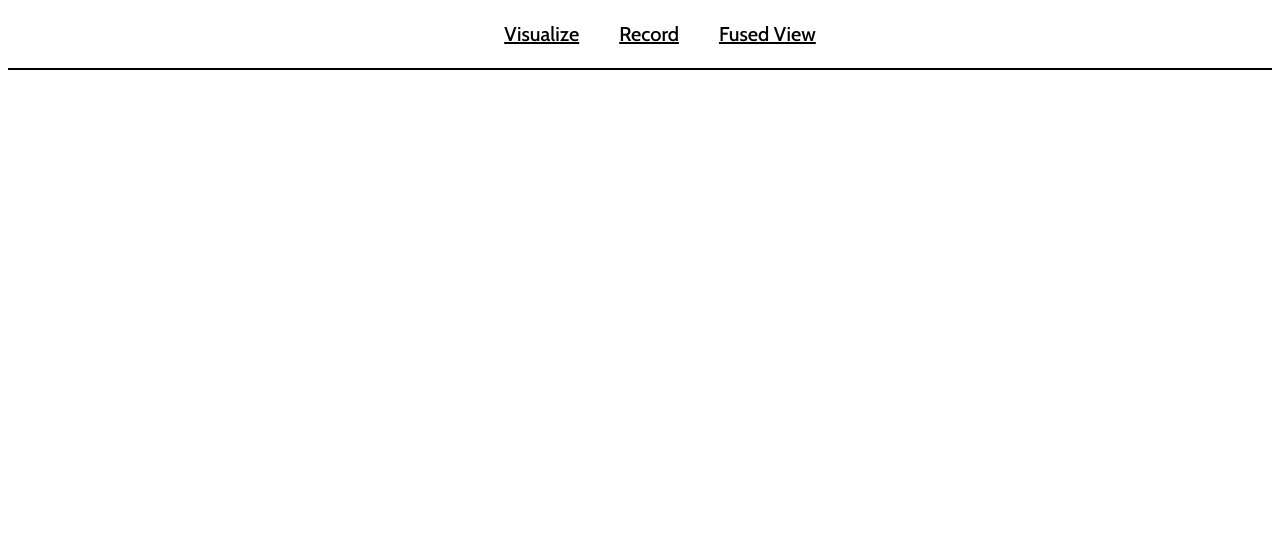
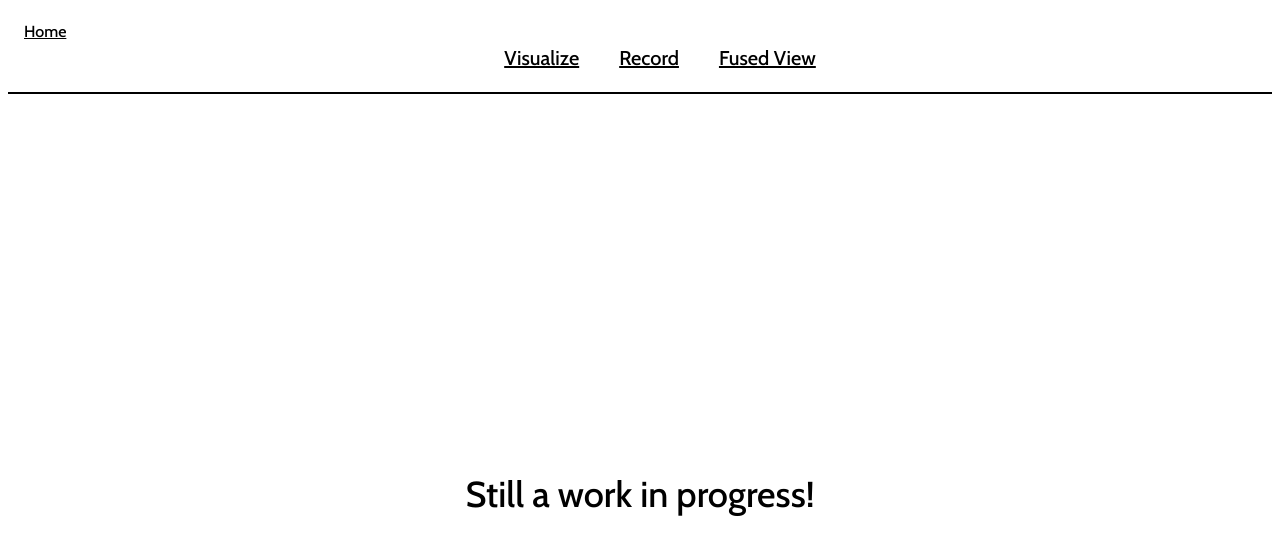
Before and after one commit to Nathan-Furnal/full-stack-process-management-example, a Vue app in the folder frontend/: page /processes/fused in a window 1280 px wide. Shown: the top 554 px of the page. Built offline with nearby package versions, Linux system fonts and the light colour scheme.

Commit message:
add a home path in nav and fused view in the works

```diff
--- a/frontend/src/components/NavigationBar.vue
+++ b/frontend/src/components/NavigationBar.vue
@@ -4,6 +4,9 @@ import { RouterLink } from 'vue-router'
 
 <template>
   <nav class="border-b-2 border-b-black mt-5 ml-2 mr-2">
+    <div class="flex align-middle ml-4">
+      <RouterLink to="/" class="underline">Home</RouterLink>
+    </div>
     <ol class="list-none flex justify-center mb-5">
       <li class="inline-block ml-10 text-xl">
         <RouterLink to="/processes/visualize" class="underline">Visualize</RouterLink>
@@ -22,4 +25,9 @@ nav > ol > li > a:hover {
   background-color: black;
   color: white;
 }
+
+nav > div > a:hover {
+  background-color: black;
+  color: white;
+}
 </style>
--- a/frontend/src/router/routes.ts
+++ b/frontend/src/router/routes.ts
@@ -1,13 +1,15 @@
 import HomeView from '@/views/HomeView.vue'
 import VisualizeView from '@/views/VisualizeView.vue'
 import RecordView from '@/views/RecordView.vue'
+import FusedView from '@/views/FusedView.vue'
 
 import { createRouter, createWebHistory } from 'vue-router'
 
 const routes = [
   { path: '/', component: HomeView },
   { path: '/processes/visualize', component: VisualizeView },
-  { path: '/processes/record', component: RecordView }
+  { path: '/processes/record', component: RecordView },
+  { path: '/processes/fused', component: FusedView }
 ]
 
 /* For router: see https://router.vuejs.org/guide/ */
--- /dev/null
+++ b/frontend/src/views/FusedView.vue
@@ -0,0 +1,6 @@
+<script setup lang="ts"></script>
+<template>
+  <div class="container flex justify-center items-center w-screen h-screen">
+    <div class="text-4xl">Still a work in progress!</div>
+  </div>
+</template>
```
